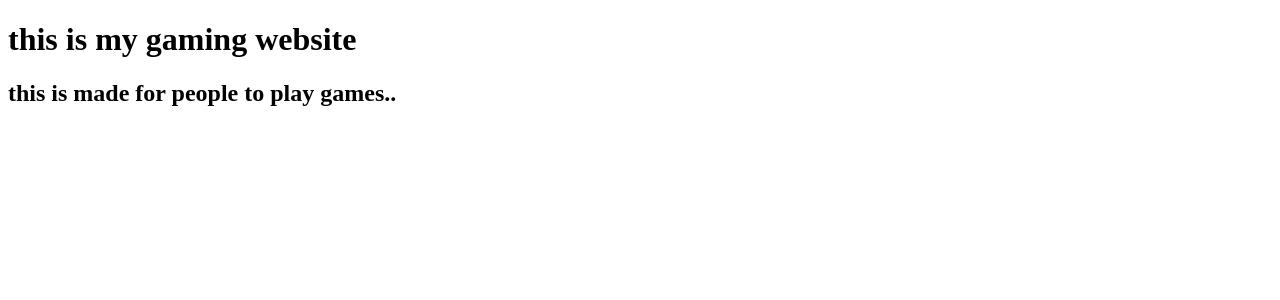
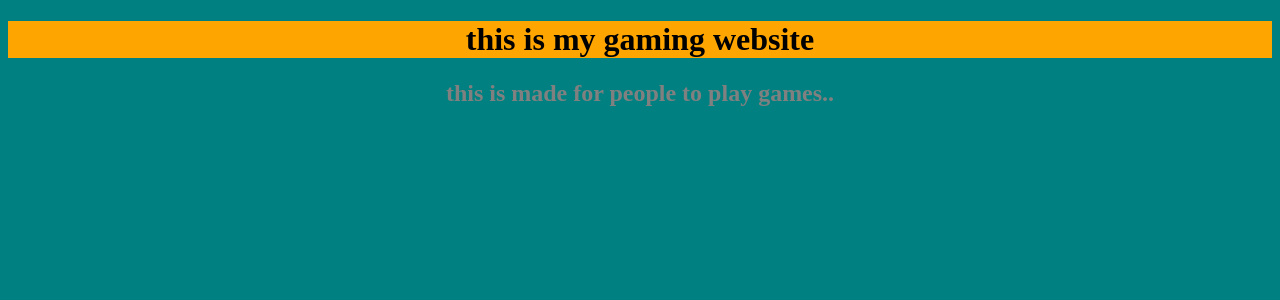
Before and after one commit to Terriblewebsitemaker/Games-Wesite, a Flask app: page / in a window 1280 px wide. Shown: the top 300 px of the page. Run offline with Flask 3, Linux system fonts and the light colour scheme.

Commit message:
updated cahnges

```diff
--- a/templates/index.html
+++ b/templates/index.html
@@ -4,14 +4,19 @@
 
 
     <head>
-
+        <style>
+            body{
+                background-color: teal;
+                text-align: center;
+            }
+        </style>
 
     </head>
 
 
     <body>
-        <h1>this is my gaming website</h1>
-        <h2>this is made for people to play games..</h2>
+        <h1 style="background-color: orange;">this is my gaming website</h1>
+        <h2 style="color:gray">this is made for people to play games..</h2>
 
     </body>
 
```
